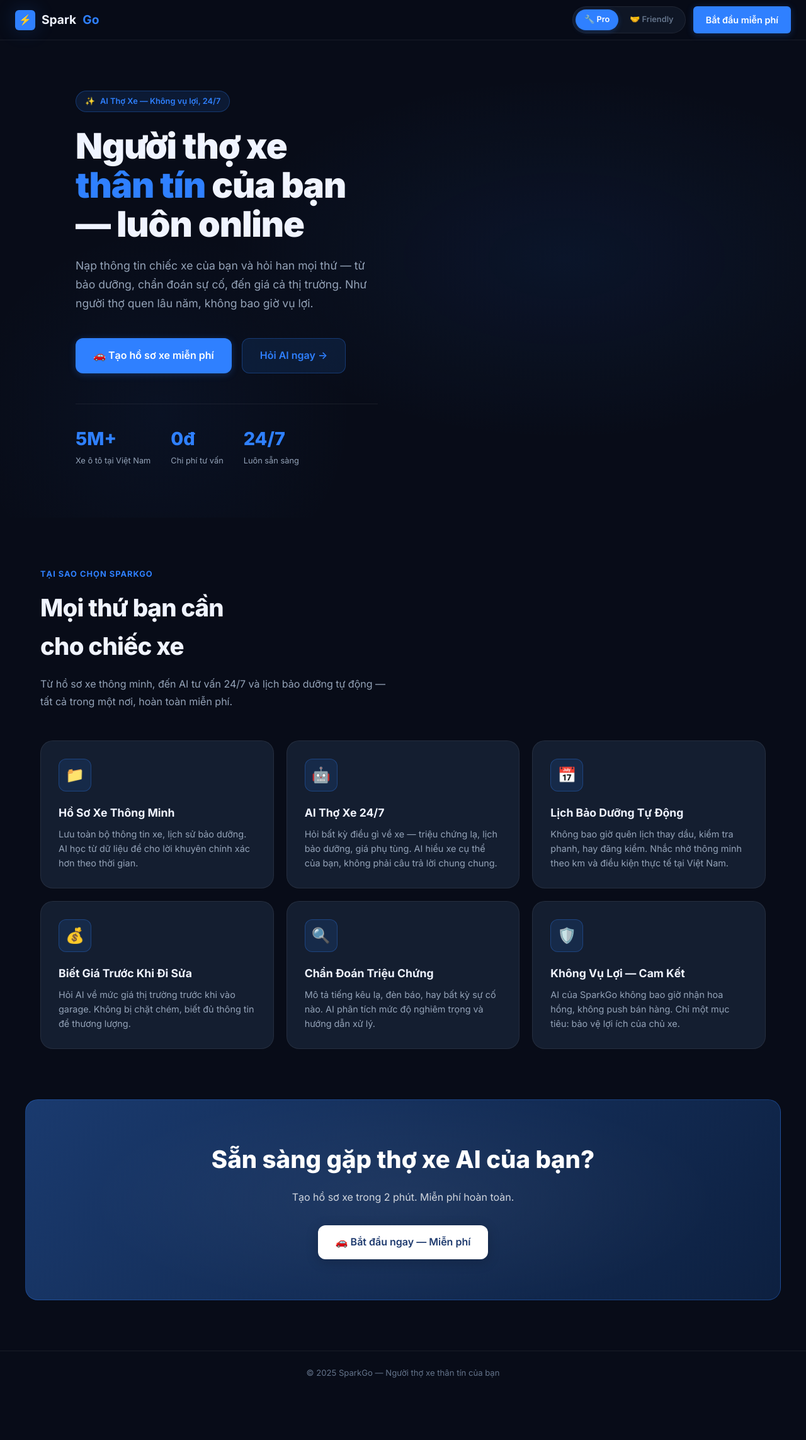
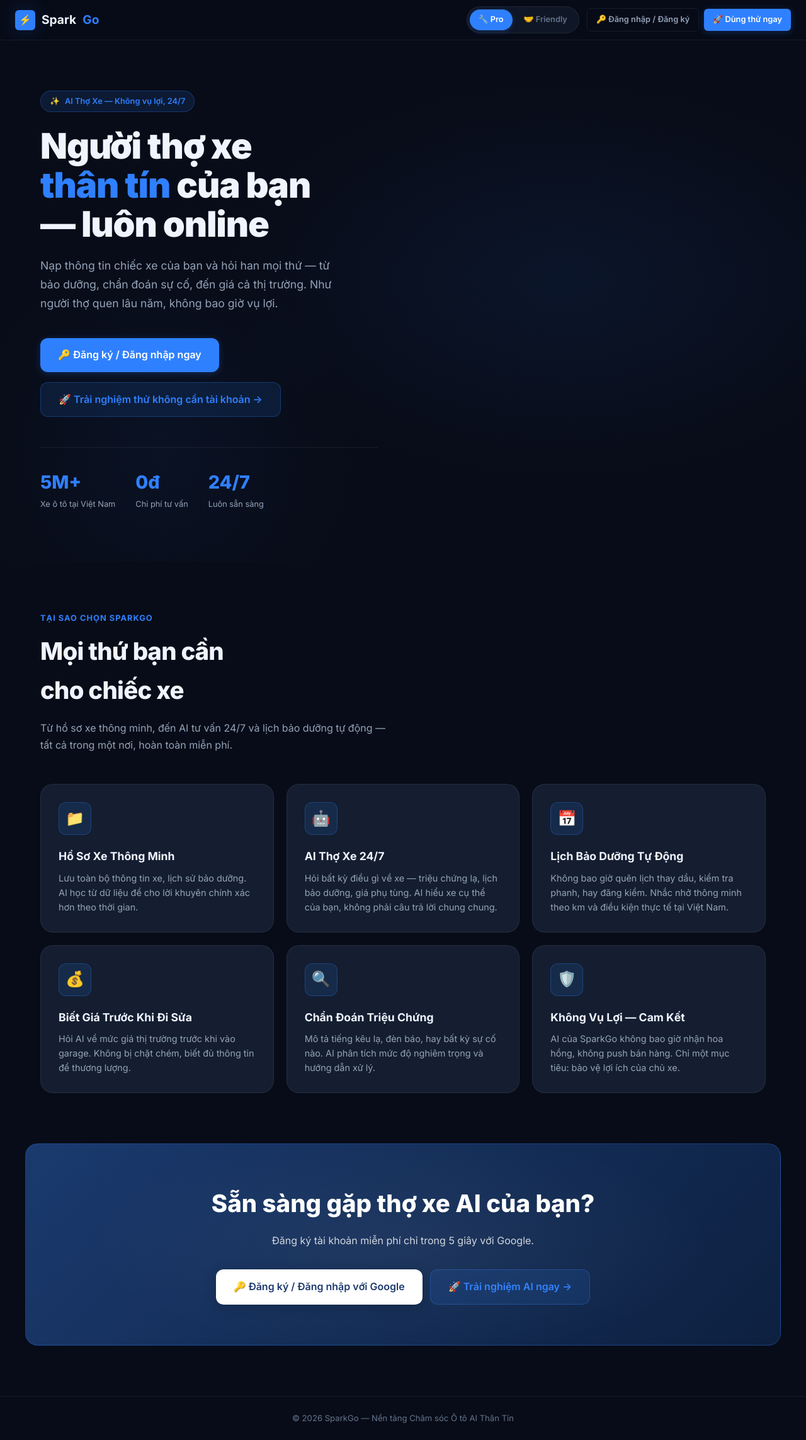
Before and after one commit to bakhanh84/app, a Next.js app: page / in a window 1280 px wide. Shown: the whole page at 63% size. Before the commit the page ends 2215 px from the top, so only its background shows below. Built offline with nearby package versions, Linux system fonts and the light colour scheme; no server answers.

Commit message:
Add Register/Login CTAs on Home page and configure 30-day session maxAge

```diff
--- a/app/page.tsx
+++ b/app/page.tsx
@@ -1,8 +1,10 @@
 'use client';
 import Link from 'next/link';
 import { useEffect, useState } from 'react';
+import { useSession, signOut } from 'next-auth/react';
 
 export default function LandingPage() {
+  const { data: session } = useSession();
   const [theme, setTheme] = useState<'pro' | 'friendly'>('pro');
 
   useEffect(() => {
@@ -41,9 +43,30 @@ export default function LandingPage() {
               🤝 Friendly
             </button>
           </div>
-          <Link href="/chat" className="btn btn-primary">
-            {hasCar ? 'Hỏi AI ngay' : 'Bắt đầu miễn phí'}
-          </Link>
+
+          {session?.user ? (
+            <div style={{ display: 'flex', alignItems: 'center', gap: 10 }}>
+              <Link href="/chat" className="btn btn-primary btn-sm">
+                💬 Vào Chat AI
+              </Link>
+              {session.user.image ? (
+                <img src={session.user.image} alt={session.user.name || ''} style={{ width: 32, height: 32, borderRadius: '50%' }} />
+              ) : (
+                <div style={{ width: 32, height: 32, borderRadius: '50%', background: 'var(--accent)', display: 'flex', alignItems: 'center', justifyContent: 'center', color: '#fff', fontWeight: 700, fontSize: 13 }}>
+                  {session.user.name?.[0] || 'U'}
+                </div>
+              )}
+            </div>
+          ) : (
+            <div style={{ display: 'flex', alignItems: 'center', gap: 8 }}>
+              <Link href="/login" className="btn btn-outline btn-sm">
+                🔑 Đăng nhập / Đăng ký
+              </Link>
+              <Link href="/chat" className="btn btn-primary btn-sm">
+                🚀 Dùng thử ngay
+              </Link>
+            </div>
+          )}
         </div>
       </nav>
 
@@ -66,13 +89,22 @@ export default function LandingPage() {
               chẩn đoán sự cố, đến giá cả thị trường. Như người thợ quen lâu năm,
               không bao giờ vụ lợi.
             </p>
+
             <div className="hero-actions">
-              <Link href="/onboarding" className="btn btn-primary btn-lg">
-                🚗 Tạo hồ sơ xe miễn phí
-              </Link>
-              <Link href="/chat" className="btn btn-ghost btn-lg">
-                Hỏi AI ngay →
-              </Link>
+              {session?.user ? (
+                <Link href="/chat" className="btn btn-primary btn-lg">
+                  💬 Tiếp tục trao đổi với AI Thợ Xe →
+                </Link>
+              ) : (
+                <>
+                  <Link href="/login" className="btn btn-primary btn-lg">
+                    🔑 Đăng ký / Đăng nhập ngay
+                  </Link>
+                  <Link href="/chat" className="btn btn-ghost btn-lg">
+                    🚀 Trải nghiệm thử không cần tài khoản →
+                  </Link>
+                </>
+              )}
             </div>
 
             <div className="hero-stats">
@@ -208,17 +240,22 @@ export default function LandingPage() {
         <div className="cta-box">
           <h2 className="cta-box-title">Sẵn sàng gặp thợ xe AI của bạn?</h2>
           <p className="cta-box-desc">
-            Tạo hồ sơ xe trong 2 phút. Miễn phí hoàn toàn.
+            Đăng ký tài khoản miễn phí chỉ trong 5 giây với Google.
           </p>
-          <Link href="/onboarding" className="btn btn-primary btn-lg">
-            🚗 Bắt đầu ngay — Miễn phí
-          </Link>
+          <div style={{ display: 'flex', justifyContent: 'center', gap: 12, flexWrap: 'wrap' }}>
+            <Link href="/login" className="btn btn-primary btn-lg">
+              🔑 Đăng ký / Đăng nhập với Google
+            </Link>
+            <Link href="/chat" className="btn btn-ghost btn-lg">
+              🚀 Trải nghiệm AI ngay →
+            </Link>
+          </div>
         </div>
       </section>
 
       {/* Footer */}
       <footer style={{ textAlign: 'center', padding: '24px', borderTop: '1px solid var(--border)', color: 'var(--text-3)', fontSize: '0.82rem' }}>
-        © 2025 SparkGo — Người thợ xe thân tín của bạn
+        © 2026 SparkGo — Nền tảng Chăm sóc Ô tô AI Thân Tín
       </footer>
     </>
   );
--- a/lib/auth.ts
+++ b/lib/auth.ts
@@ -11,24 +11,26 @@ export const { handlers, auth, signIn, signOut } = NextAuth({
       clientSecret: process.env.GOOGLE_CLIENT_SECRET!,
     }),
   ],
+  session: {
+    strategy: 'jwt',
+    maxAge: 30 * 24 * 60 * 60, // 30 days (1 month session persistence)
+  },
   pages: {
     signIn: '/login',
     error: '/login',
   },
   callbacks: {
-    session({ session, user }) {
-      if (session.user && user) {
-        session.user.id = user.id;
+    jwt({ token, user }) {
+      if (user) {
+        token.id = user.id;
+      }
+      return token;
+    },
+    session({ session, token }) {
+      if (session.user && token?.id) {
+        session.user.id = token.id as string;
       }
       return session;
-    },
-  },
-  events: {
-    // Sync theme preference when user logs in
-    async signIn({ user }) {
-      if (user?.id) {
-        // Ensure user record exists (adapter handles this, but we can extend)
-      }
     },
   },
 });
```
